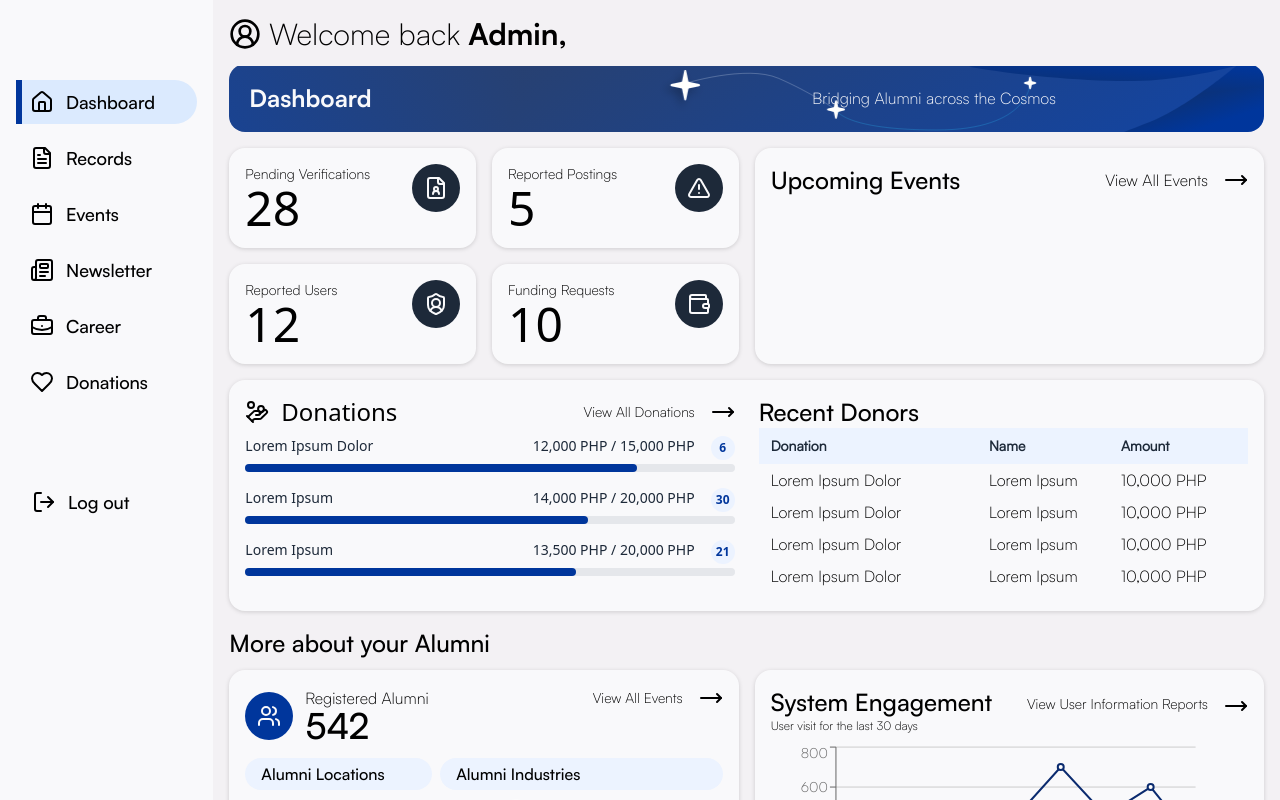
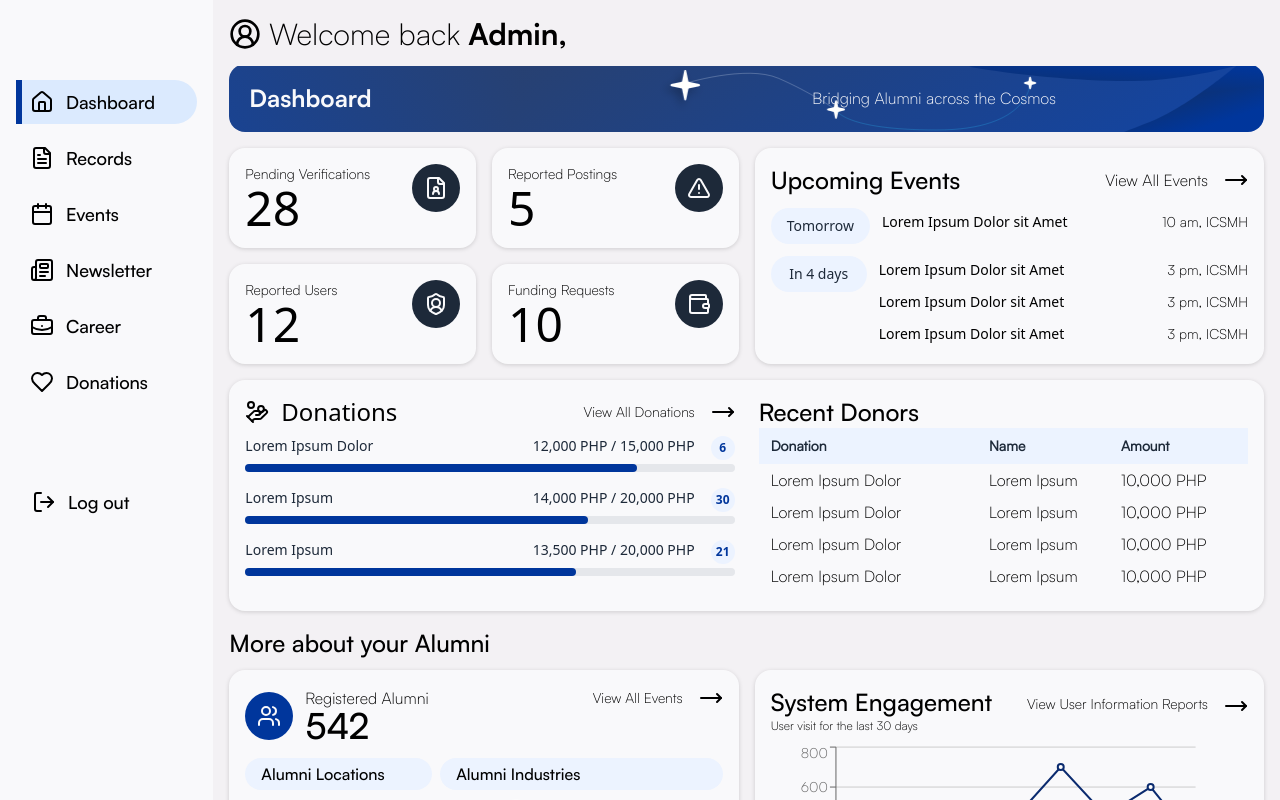
Before and after one commit to cazhiareese/ICS-STAR, a React (Vite) app in the folder app/: page /admin in a window 1280 px wide. Built offline with nearby package versions, Linux system fonts and the light colour scheme.

Commit message:
chore: added sample data for events

```diff
--- a/app/src/RootPages/AdminPages/admindashboard.jsx
+++ b/app/src/RootPages/AdminPages/admindashboard.jsx
@@ -32,6 +32,21 @@ function AdminLanding() {
     fundingRequests: 10,
     registeredAlumni: 542,
   }
+
+  const events = [
+    {
+      dateLabel: "Tomorrow",
+      items: [{ title: "Lorem Ipsum Dolor sit Amet", time: "10 am, ICSMH" }]
+    },
+    {
+      dateLabel: "In 4 days",
+      items: [
+        { title: "Lorem Ipsum Dolor sit Amet", time: "3 pm, ICSMH" },
+        { title: "Lorem Ipsum Dolor sit Amet", time: "3 pm, ICSMH" },
+        { title: "Lorem Ipsum Dolor sit Amet", time: "3 pm, ICSMH" }
+      ]
+    }
+  ];
 
   const donations = [
     { name: "Lorem Ipsum Dolor", raised: 12000, goal: 15000, donors: 6 },
@@ -165,6 +180,26 @@ function AdminLanding() {
             <div className="flex flex-row justify-between">
               <p className="font-satoshi-medium text-2xl"> Upcoming Events </p>
                 <button className="flex flex-row gap-4 items-center cursor-pointer"> <p className="font-satoshi-light">View All Events</p> <MoveRight/></button>
+            </div>
+            <div className="gap-3 flex flex-col flex-1 mt-3">
+              {events.map((event, index) => (
+                <div key={index} className="flex items-start gap-3">
+                  {/* Date Label */}
+                  <div className="bg-secondary text-black font-medium px-4 py-2 rounded-full text-sm whitespace-nowrap min-w-24 flex items-center justify-center">
+                    {event.dateLabel}
+                  </div>
+
+                  {/* Event Details */}
+                  <div className="flex flex-col gap-3 flex-1 mt-1">
+                    {event.items.map((item, idx) => (
+                      <div key={idx} className="flex flex-row justify-between flex-1 text-sm items-center">
+                        <div>{item.title}</div>
+                        <div className="font-satoshi-light">{item.time}</div>
+                      </div>
+                    ))}
+                  </div>
+                </div>
+              ))}
             </div>
           </div>
         {/* Donations Card */}
```
